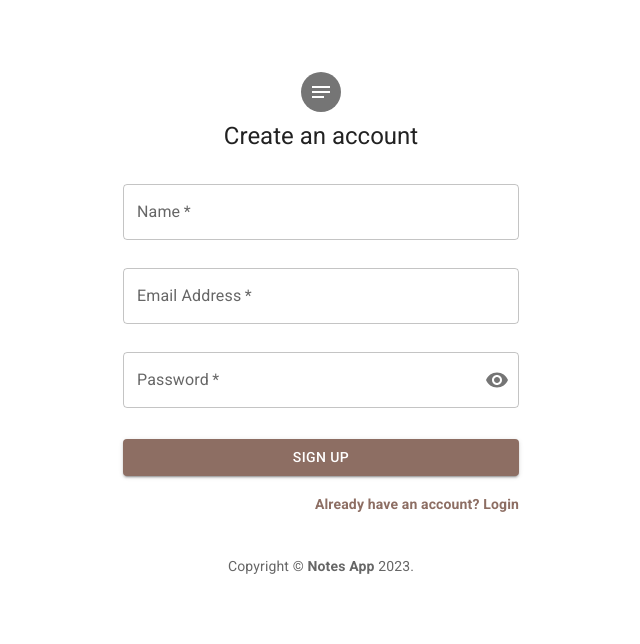
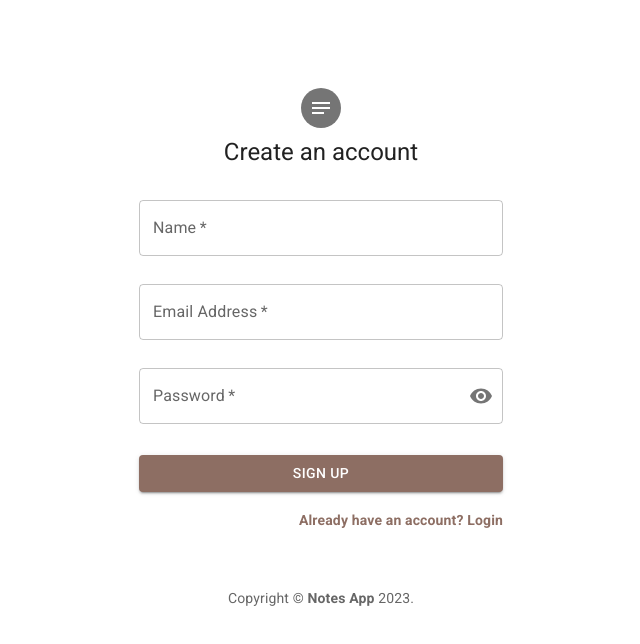
Before and after one commit to jmcerezo/notes-app, a React (Vite) app: page /signup in a window 1280 px wide. Shown: the top 644 px of the page, without its empty margins (319-959 px from the left). Built offline with nearby package versions, Linux system fonts and the light colour scheme.

Commit message:
Refactor links

```diff
--- a/src/components/Login.tsx
+++ b/src/components/Login.tsx
@@ -224,20 +224,14 @@ const Login = () => {
                 Login
               </Button>
               <Grid container>
-                <Grid item xs>
-                  {/* <Link
-                    href="/forgot-password"
+                <Grid item xs></Grid>
+                <Grid item>
+                  <Link
+                    component="button"
+                    type="button"
                     variant="body2"
                     sx={{ fontWeight: "bold", textDecoration: "none" }}
-                  >
-                    Forgot password?
-                  </Link> */}
-                </Grid>
-                <Grid item>
-                  <Link
-                    href="/signup"
-                    variant="body2"
-                    sx={{ fontWeight: "bold", textDecoration: "none" }}
+                    onClick={() => navigate("/signup")}
                   >
                     No account yet? Sign Up
                   </Link>
--- a/src/components/SignUp.tsx
+++ b/src/components/SignUp.tsx
@@ -184,6 +184,7 @@ const SignUp = () => {
         <CssBaseline />
         <Box
           sx={{
+            padding: 2,
             marginTop: 8,
             display: "flex",
             flexDirection: "column",
@@ -280,9 +281,11 @@ const SignUp = () => {
             <Grid container justifyContent="flex-end">
               <Grid item>
                 <Link
-                  href="/login"
+                  component="button"
+                  type="button"
                   variant="body2"
                   sx={{ fontWeight: "bold", textDecoration: "none" }}
+                  onClick={() => navigate("/login")}
                 >
                   Already have an account? Login
                 </Link>
```
